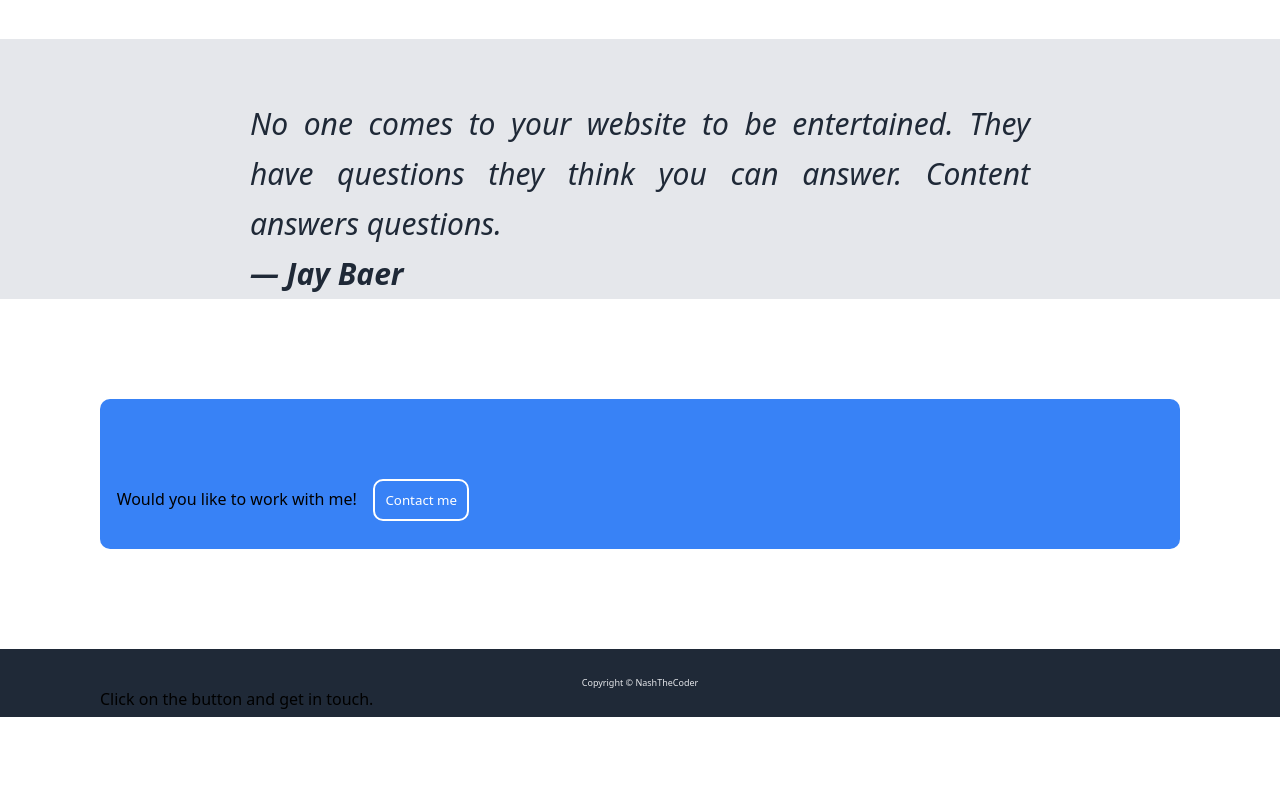
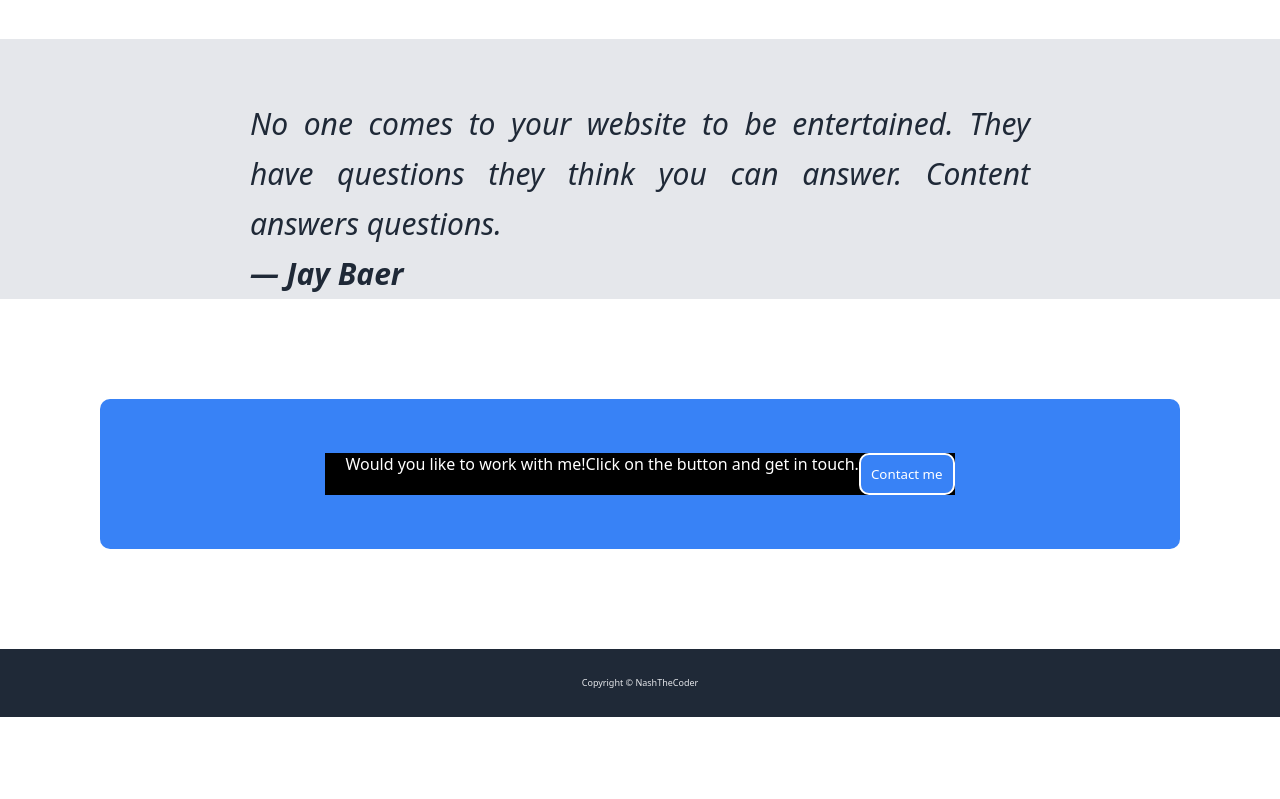
Before and after one commit to nashthecoder/odin-landing-pages, a plain HTML site: page landing-page/index.html in a window 1280 px wide. Shown: the part 1028-1827 px from the top of the page. After the commit the page ends 1745 px from the top, so only its background shows below. Drawn offline with Linux system fonts and the light colour scheme.

```diff
--- a/landing-page/index.html
+++ b/landing-page/index.html
@@ -57,13 +57,15 @@
         </div>
         <div class="call-to-action" id="call-to-action">
             <div>
-                <p>Would you like to work with me!</p>
-                <p> Click on the button and get in touch.</p>
-            </div>
-            <div>
-                <button class="call-button">
-                    Contact me
-                </button>
+                <div class="call-text">
+                    <p class="leading-head">Would you like to work with me!</p>
+                    <p class="leading-text"> Click on the button and get in touch.</p>
+                </div>
+                <div class="button-card">
+                    <button class="call-button">
+                        Contact me
+                    </button>
+                </div>
             </div>
         </div>
         <div class="footer"><span>Copyright &copy; NashTheCoder</span>
--- a/landing-page/styles.css
+++ b/landing-page/styles.css
@@ -25,7 +25,6 @@
 .title {
     color: #ffffff;
     font-weight: 600;
-
 }
 .links {
     display: flex;
@@ -132,8 +131,6 @@
     font-weight: bolder;
 }
 
-
-
 .flex-container .quote {
     background: #E5E7EB;
     padding-top: 60px;
@@ -150,13 +147,20 @@
 
 .flex-container .call-to-action {
     display: flex;
+    border-radius: 10px;
     margin: 100px;
-    border-radius: 10px;
     background: #3882F6;
-    flex:1;
     height: 150px;
-    line-height: 200px;
-    text-align: center;
+    align-items: center;
+    justify-content: space-around;
+}
+
+.call-to-action div{
+    background: #000000;
+    display: flex;
+}
+.button-card {
+    display: flex;
 }
 
 button {
@@ -166,6 +170,24 @@
     color: #ffffff;
     padding: 10px
 }
+
+.call-text {
+    padding-left: 20px;
+    color: #ffffff;
+}
+
+
+.leading-head {
+    display: flex;
+    flex:1;
+    font-weight: 500;
+
+}
+
+.leading-text {
+    /* color: #ffffff; */
+}
+
 
 .call-button {
     border-style: solid;
```
Also changed, not shown: 1 other file.
